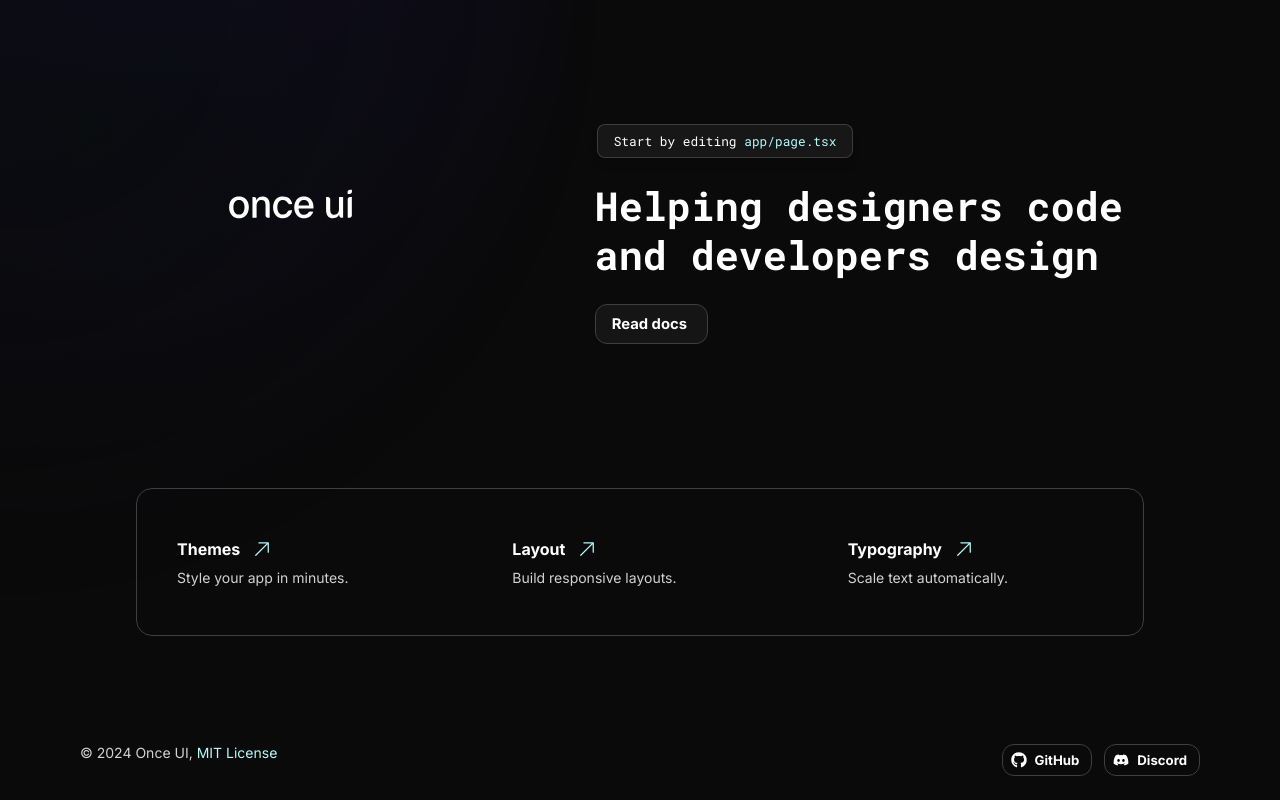
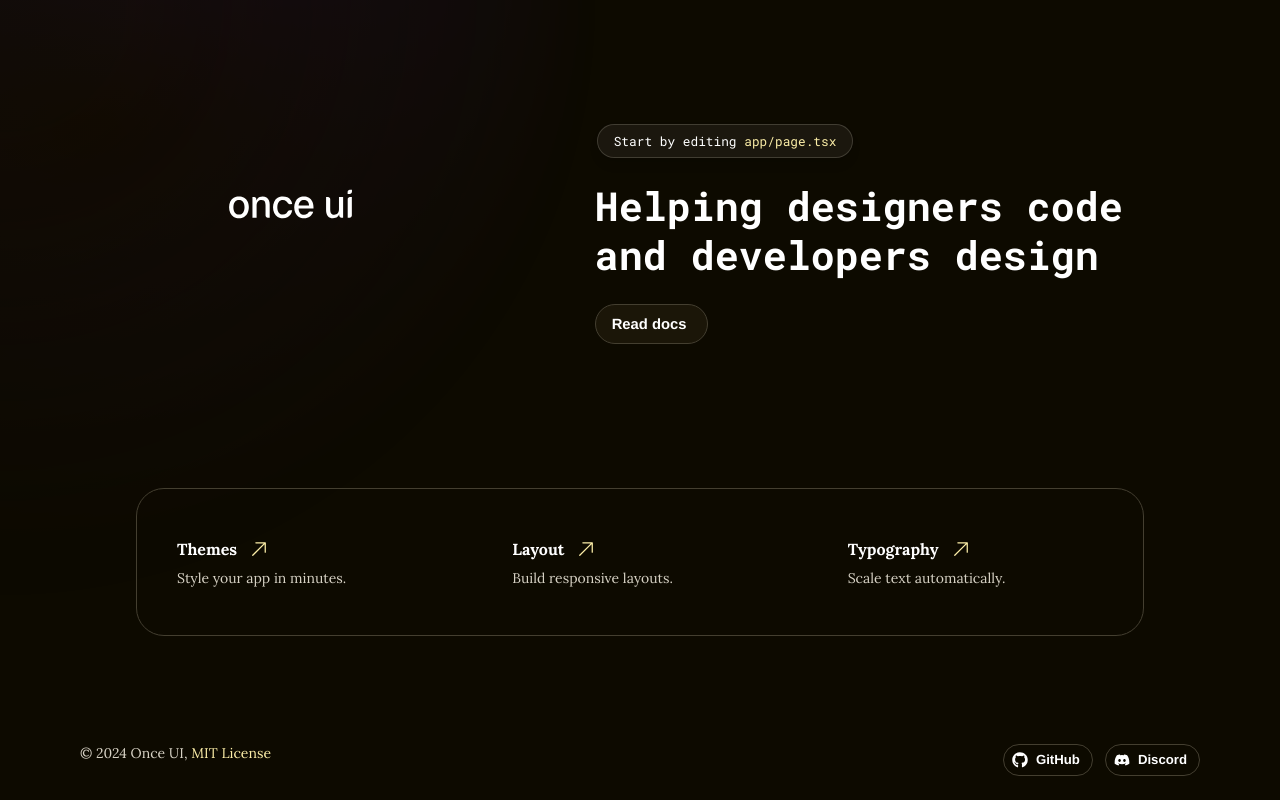
Before and after one commit to founder-srm/Founders-website, a Next.js app: page / in a window 1280 px wide. Built offline with nearby package versions, Linux system fonts and the light colour scheme.

Commit message:
Refactor font configurations and update layout styles

```diff
--- a/src/app/layout.tsx
+++ b/src/app/layout.tsx
@@ -16,14 +16,10 @@
 
 import { Background, Flex } from '../once-ui/components';
 
-import { Inter } from 'next/font/google';
+import { Lora } from 'next/font/google';
+import { Montserrat } from 'next/font/google';
+import { Arimo } from 'next/font/google';
 import { Roboto_Mono } from 'next/font/google';
-
-const primary = Inter({
-  variable: '--font-primary',
-  subsets: ['latin'],
-  display: 'swap',
-});
 
 const code = Roboto_Mono({
   variable: '--font-code',
@@ -31,18 +27,29 @@
   display: 'swap',
 });
 
+const primary = Lora({
+  variable: '--font-primary',
+  subsets: ['latin'],
+  display: 'swap'
+});
+
+const secondary = Montserrat({
+  variable: '--font-secondary',
+  subsets: ['latin'],
+  display: 'swap'
+});
+
+const tertiary = Arimo({
+  variable: '--font-tertiary',
+  subsets: ['latin'],
+  display: 'swap'
+});
+
 type FontConfig = {
   variable: string;
 };
 
-/*
-	Replace with code for secondary and tertiary fonts
-	from https://once-ui.com/customize
-*/
-const secondary: FontConfig | undefined = undefined;
-const tertiary: FontConfig | undefined = undefined;
-/*
- */
+
 
 export async function generateMetadata(): Promise<Metadata> {
   const host = (await headers()).get('host');
@@ -54,7 +61,7 @@
     openGraph: {
       title: og.title,
       description: og.description,
-      url: 'https://' + baseURL,
+      url: `https://${baseURL}`,
       type: og.type as
         | 'website'
         | 'article'
@@ -76,7 +83,7 @@
 const schemaData = {
   '@context': 'https://schema.org',
   '@type': schema.type,
-  url: 'https://' + baseURL,
+  url: `https://${baseURL}`,
   logo: schema.logo,
   name: schema.name,
   description: schema.description,
@@ -115,6 +122,7 @@
       <head>
         <script
           type="application/ld+json"
+          // biome-ignore lint/security/noDangerouslySetInnerHtml: <explanation>
           dangerouslySetInnerHTML={{ __html: JSON.stringify(schemaData) }}
         />
       </head>
--- a/src/once-ui/resources/config.ts
+++ b/src/once-ui/resources/config.ts
@@ -3,12 +3,12 @@
 // default customization applied to the HTML in the main layout.tsx
 const style = {
   theme: 'dark', // dark | light
-  neutral: 'gray', // sand | gray | slate
-  brand: 'cyan', // blue | indigo | violet | magenta | pink | red | orange | yellow | moss | green | emerald | aqua | cyan
+  neutral: 'sand', // sand | gray | slate
+  brand: 'yellow', // blue | indigo | violet | magenta | pink | red | orange | yellow | moss | green | emerald | aqua | cyan
   accent: 'indigo', // blue | indigo | violet | magenta | pink | red | orange | yellow | moss | green | emerald | aqua | cyan
   solid: 'contrast', // color | contrast
   solidStyle: 'flat', // flat | plastic
-  border: 'playful', // rounded | playful | conservative
+  border: 'rounded', // rounded | playful | conservative
   surface: 'translucent', // filled | translucent
   transition: 'all', // all | micro | macro
   scaling: '100', // 90 | 95 | 100 | 105 | 110
```
Also changed, not shown: tsconfig.json (+17 -5 lines).
